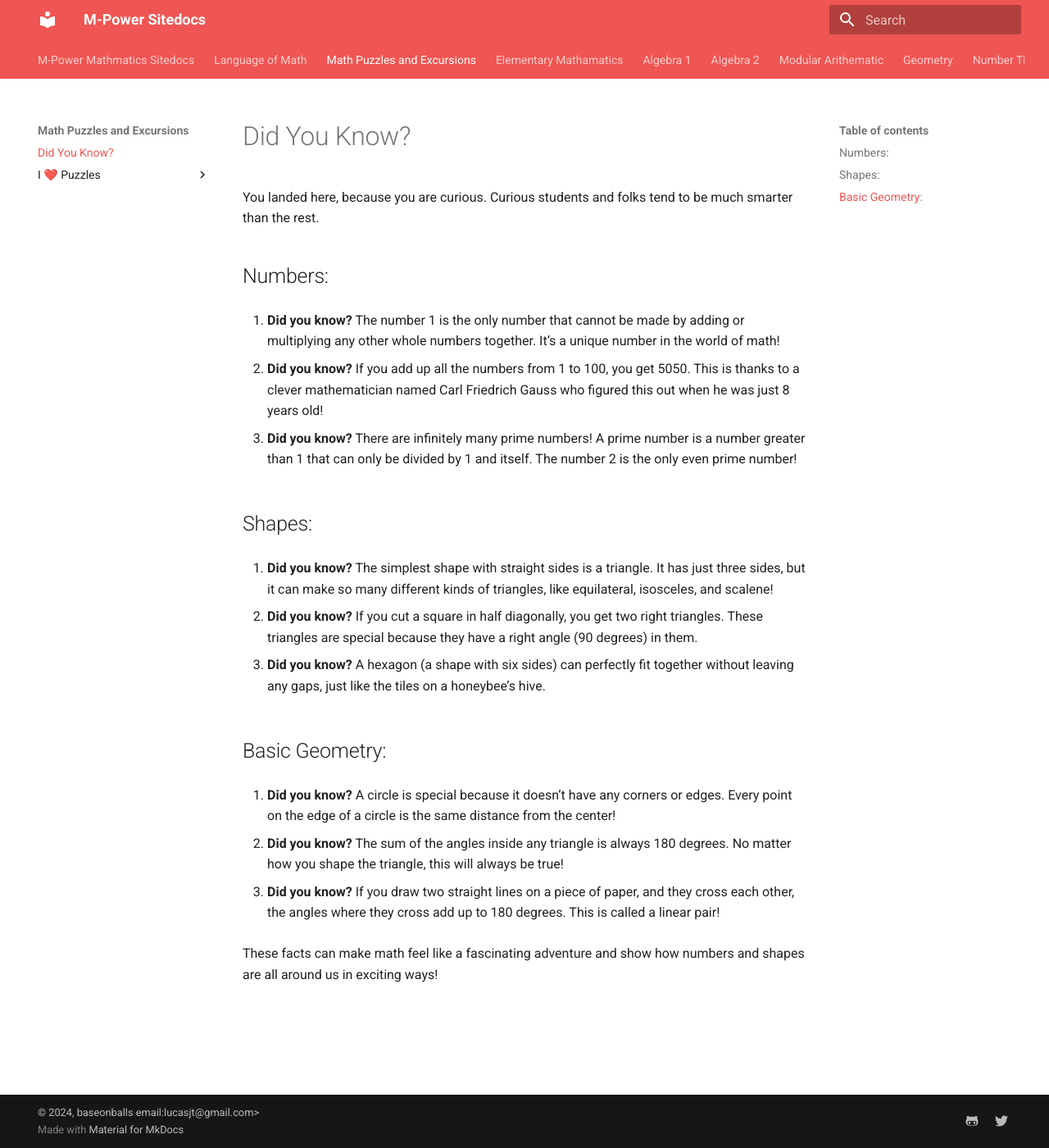
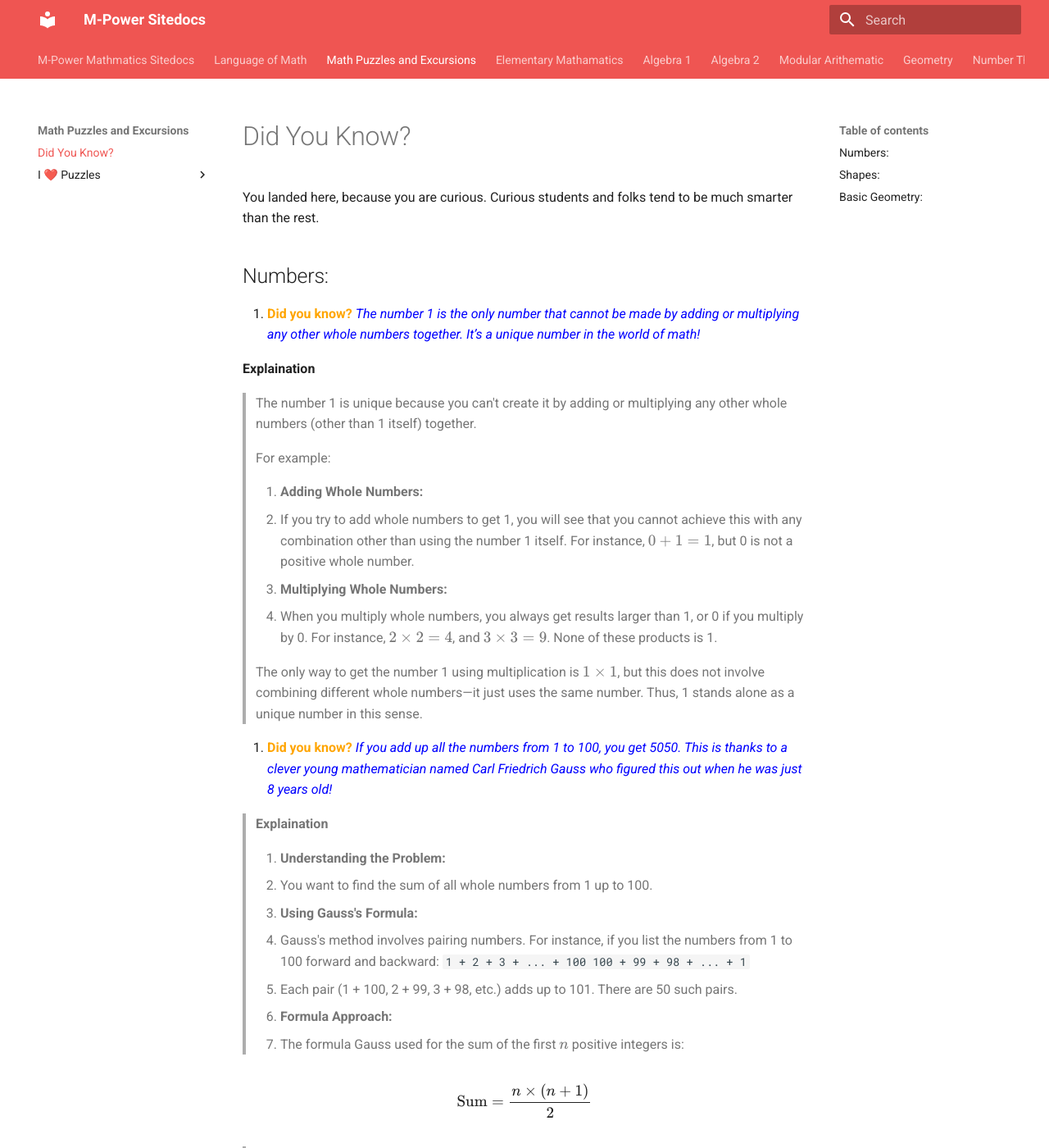
Before and after one commit to baseonballs/mpower-sitedocs, an MkDocs documentation site: the page built from site-docs/mathematics/puzzles/did_you_know.md, in a window 1280 px wide and 1400 px high. Shown: the whole window at 82% size. Built offline with MkDocs 1.6.1 and Material for MkDocs 9.7.7, drawn with Linux system fonts in a browser that asks for light colours; formulas are drawn with MathJax 3; some of the changed text lies outside the part shown.

Commit message:
updated did you know?

````diff
--- a/site-docs/mathematics/puzzles/did_you_know.md
+++ b/site-docs/mathematics/puzzles/did_you_know.md
@@ -3,9 +3,55 @@
 You landed here, because you are curious. Curious students and folks tend to be much smarter than the rest.
 
 ## Numbers:
-1. **Did you know?** The number 1 is the only number that cannot be made by adding or multiplying any other whole numbers together. It’s a unique number in the world of math!
+1. <span style="color: orange; font-weight:bold; font-style: normal">Did you know?</span> <span style="color: blue; font-weight:normal; font-style: italic">The number 1 is the only number that cannot be made by adding or multiplying any other whole numbers together. It’s a unique number in the world of math!</span>
 
-2. **Did you know?** If you add up all the numbers from 1 to 100, you get 5050. This is thanks to a clever mathematician named Carl Friedrich Gauss who figured this out when he was just 8 years old!
+**Explaination**
+
+>The number 1 is unique because you can't create it by adding or multiplying any other whole numbers (other than 1 itself) together.
+>
+>For example:
+>
+>1. **Adding Whole Numbers:**
+>   - If you try to add whole numbers to get 1, you will see that you cannot achieve this with any combination other than using the number 1 itself. For instance, \(0 + 1 = 1\), but 0 is not a positive whole number.
+>
+>2. **Multiplying Whole Numbers:**
+>   - When you multiply whole numbers, you always get results larger than 1, or 0 if you multiply by 0. For instance, \(2 \times 2 = 4\), and \(3 \times 3 = 9\). None of these products is 1.
+>
+>The only way to get the number 1 using multiplication is \(1 \times 1\), but this does not involve combining different whole numbers—it just uses the same number.
+>Thus, 1 stands alone as a unique number in this sense.
+
+2. <span style="color: orange; font-weight:bold; font-style: normal">Did you know?</span> <span style="color: blue; font-weight:normal; font-style: italic">If you add up all the numbers from 1 to 100, you get 5050. This is thanks to a clever young mathematician named Carl Friedrich Gauss who figured this out when he was just 8 years old!</span>
+
+>**Explaination**
+>
+>1. **Understanding the Problem:**
+   - You want to find the sum of all whole numbers from 1 up to 100.
+>
+>2. **Using Gauss's Formula:**
+>   - Gauss's method involves pairing numbers. For instance, if you list the numbers from 1 to 100 forward and backward:
+     ```
+     1 + 2 + 3 + ... + 100
+     100 + 99 + 98 + ... + 1
+     ```
+   - Each pair (1 + 100, 2 + 99, 3 + 98, etc.) adds up to 101. There are 50 such pairs.
+>
+>3. **Formula Approach:**
+>   - The formula Gauss used for the sum of the first \( n \) positive integers is:
+
+\[
+\text{Sum} = \frac{n \times (n + 1)}{2}
+\]
+>   - Here, \( n \) is 100.
+>
+>4. **Calculate Using the Formula:**
+>   - Plug \( n = 100 \) into the formula:
+>
+
+\[
+\text{Sum} = \frac{100 \times 101}{2} = \frac{10100}{2} = 5050
+\]
+
+>So, the sum of all numbers from 1 to 100 is indeed 5050, thanks to Gauss's clever method!
 
 3. **Did you know?** There are infinitely many prime numbers! A prime number is a number greater than 1 that can only be divided by 1 and itself. The number 2 is the only even prime number!
 
````
